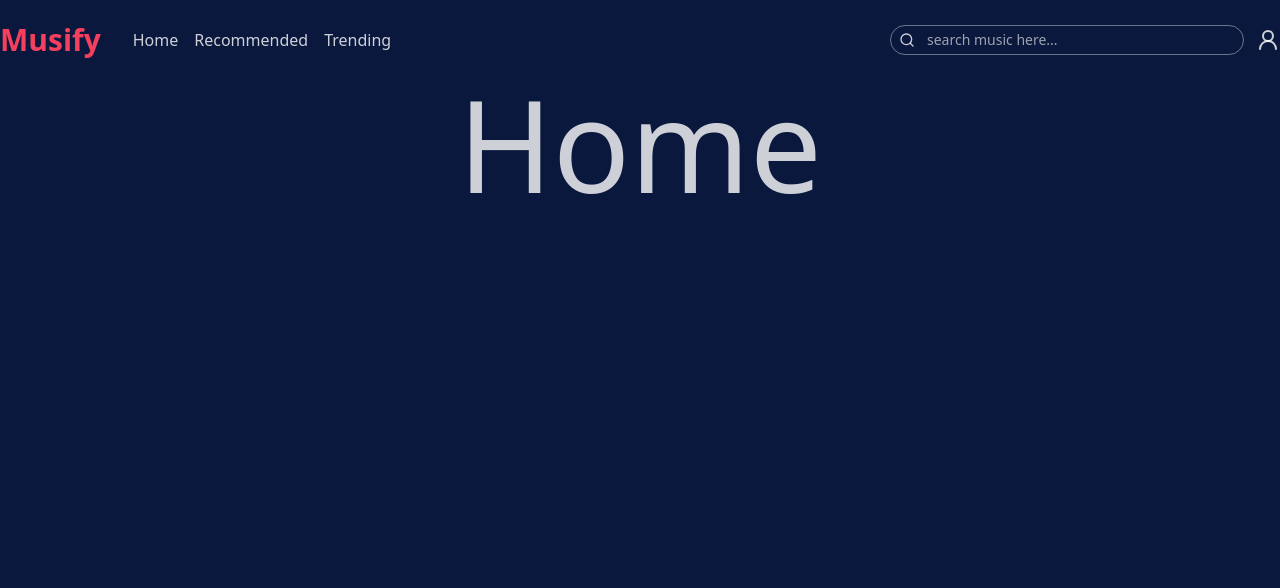
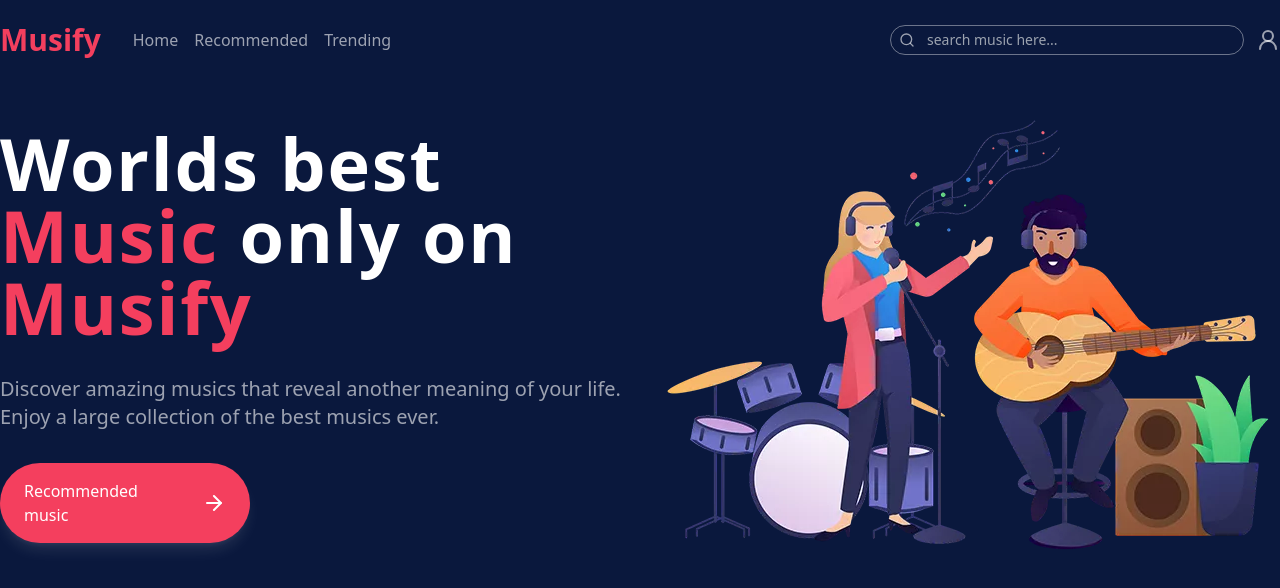
Before and after one commit to rabius-sunny/musify, a React (Vite) app in the folder view/: page / in a window 1280 px wide. Shown: the top 588 px of the page. Built offline with nearby package versions, Linux system fonts and the light colour scheme.

Commit message:
update: hero | navbar

```diff
--- a/view/src/App.css
+++ b/view/src/App.css
@@ -4,7 +4,7 @@
 
 @layer base {
   body {
-    @apply bg-dark text-white/80 max-w-7xl mx-auto px-3 sm:px-4 xl:px-0;
+    @apply bg-dark text-white/60 max-w-7xl mx-auto px-3 sm:px-4 xl:px-0;
   }
   main {
     height: calc(100vh - 5rem);
--- a/view/src/components/Navbar.tsx
+++ b/view/src/components/Navbar.tsx
@@ -7,7 +7,12 @@ export default function Navbar() {
   return (
     <div className='flex items-center justify-between h-20'>
       <div className='flex items-center gap-8'>
-        <h1 className='text-primary font-bold text-3xl'>Musify</h1>
+        <Link
+          to='/'
+          className='text-primary font-bold text-3xl'
+        >
+          Musify
+        </Link>
         <div className='hidden lg:flex gap-4'>
           <Link
             className='hover:text-primary'
--- a/view/src/components/Sheet.tsx
+++ b/view/src/components/Sheet.tsx
@@ -38,7 +38,7 @@ export default function Sheet() {
         variants={backdropVariants}
         initial='close'
         animate={isVisible ? 'open' : 'close'}
-        className='fixed inset-0 bg-gray-900/75 backdrop-blur-sm transition-all duration-300 ease-in-out'
+        className='fixed inset-0 bg-gray-900/75 backdrop-blur-sm'
         onClick={handleToggle}
       >
         <motion.div
--- a/view/src/pages/Home.tsx
+++ b/view/src/pages/Home.tsx
@@ -1,5 +1,35 @@
+import herobg from 'assets/herobg.webp'
+import { ArrowRight } from 'lucide-react'
+import { Link } from 'react-router-dom'
 export default function Home() {
   return (
-    <div className='flex h-full items-center justify-center text-9xl'>Home</div>
+    <div className='py-10'>
+      <div className='grid grid-cols-1 lg:grid-cols-2 gap-x-8 gap-y-12 items-center'>
+        <div className='text-center lg:text-start grid gap-8'>
+          <h1 className='text-5xl text-white lg:text-7xl font-bold tracking-wide'>
+            Worlds best <span className='text-primary'>Music</span> only on{' '}
+            <span className='text-primary'>Musify</span>
+          </h1>
+          <p className='md:text-xl'>
+            Discover amazing musics that reveal another meaning of your life.
+            Enjoy a large collection of the best musics ever.
+          </p>
+          <div className='lg:w-[60%] xl:w-2/5'>
+            <Link
+              to='/recommended'
+              className='flex items-center gap-4 bg-primary text-white font-medium rounded-full px-4 py-2 md:px-6 md:py-4 shadow-lg shadow-white/10 justify-center'
+            >
+              Recommended music <ArrowRight />
+            </Link>
+          </div>
+        </div>
+        <div className='flex justify-center'>
+          <img
+            src={herobg}
+            alt='hero image'
+          />
+        </div>
+      </div>
+    </div>
   )
 }
--- a/view/vite.config.ts
+++ b/view/vite.config.ts
@@ -6,7 +6,8 @@ export default defineConfig({
   resolve: {
     alias: {
       components: '/src/components',
-      pages: '/src/pages'
+      pages: '/src/pages',
+      assets: '/src/assets'
     }
   }
 })
```
